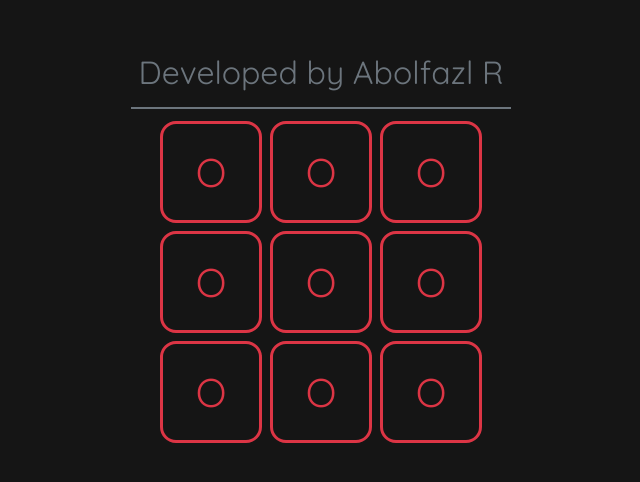
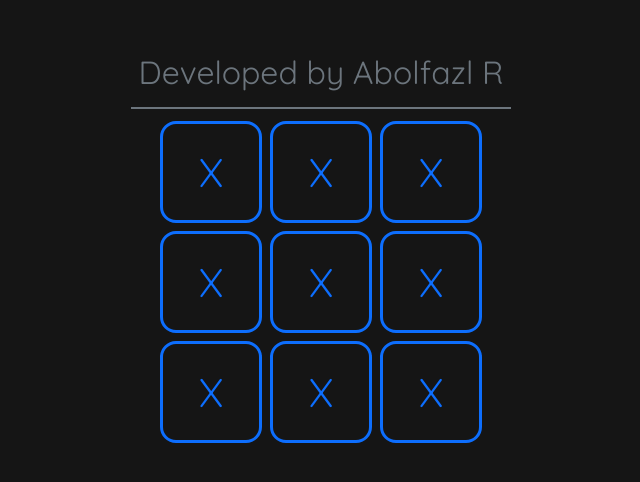
Before and after one commit to abolraj/Todo-React, a React (Vite) app: page / in a window 1280 px wide. Shown: the part 154-636 px from the top of the page, without its empty margins (319-959 px from the left). Built offline with nearby package versions, Linux system fonts and the light colour scheme.

Commit message:
Handle Logic - handle load animation with Cell-s

```diff
--- a/src/Board.jsx
+++ b/src/Board.jsx
@@ -1,42 +1,67 @@
+import { useEffect, useState } from "react";
 import Cell from "./Cell";
 
-function Board(){
+function Board() {
     const style = {
 
     }
 
+    let cellsIsX = [
+        1, 1, 1,
+        1, 1, 1,
+        1, 1, 1,
+    ]
+
+    cellsIsX = cellsIsX.map(isX => useState(isX))
+
+    const load = ()=>{
+        const queue = [0,1,2,5,4,3,6,7,8,5,4,3]
+        const loadId = setInterval(()=>{
+            if(queue.length===0){
+                clearInterval(loadId)
+                return
+            }
+            let i = queue.shift()
+            cellsIsX[i][1](1)
+            cellsIsX[queue.at(-3)][1](0)
+            queue.push(i)
+
+        },100)
+
+    }
+
     return (
-        <div className="container justify-content-center align-items-center align-content-center text-center" style={style}>
+        <div onClick={load} className="container justify-content-center align-items-center align-content-center text-center" style={style}>
             <div className="row row-cols-3 justify-content-center">
-                <Cell>
+                <Cell state={cellsIsX[0]}>
                     X
                 </Cell>
-                <Cell>
+                <Cell state={cellsIsX[1]}>
                     X
                 </Cell>
-                <Cell>
+                <Cell state={cellsIsX[2]}>
                     X
                 </Cell>
             </div>
             <div className="row row-cols-3 justify-content-center">
-                <Cell>
+                <Cell state={cellsIsX[3]}>
                     X
                 </Cell>
-                <Cell>
+                <Cell state={cellsIsX[4]}>
                     X
                 </Cell>
-                <Cell>
+                <Cell state={cellsIsX[5]}>
                     X
                 </Cell>
             </div>
             <div className="row row-cols-3 justify-content-center">
-                <Cell>
+                <Cell state={cellsIsX[6]}>
                     X
                 </Cell>
-                <Cell>
+                <Cell state={cellsIsX[7]}>
                     X
                 </Cell>
-                <Cell>
+                <Cell state={cellsIsX[8]}>
                     X
                 </Cell>
             </div>
--- a/src/Cell.jsx
+++ b/src/Cell.jsx
@@ -1,7 +1,11 @@
 import { useState } from "react";
 
-function Cell({children}){
-    let [isX, setIsX] = useState(false)
+function Cell({children, state}){
+    let [isX, setIsX] = state
+
+    // const setIsX = (v) => {
+    //     isX = v
+    // }
 
     const style = {
     }
```
